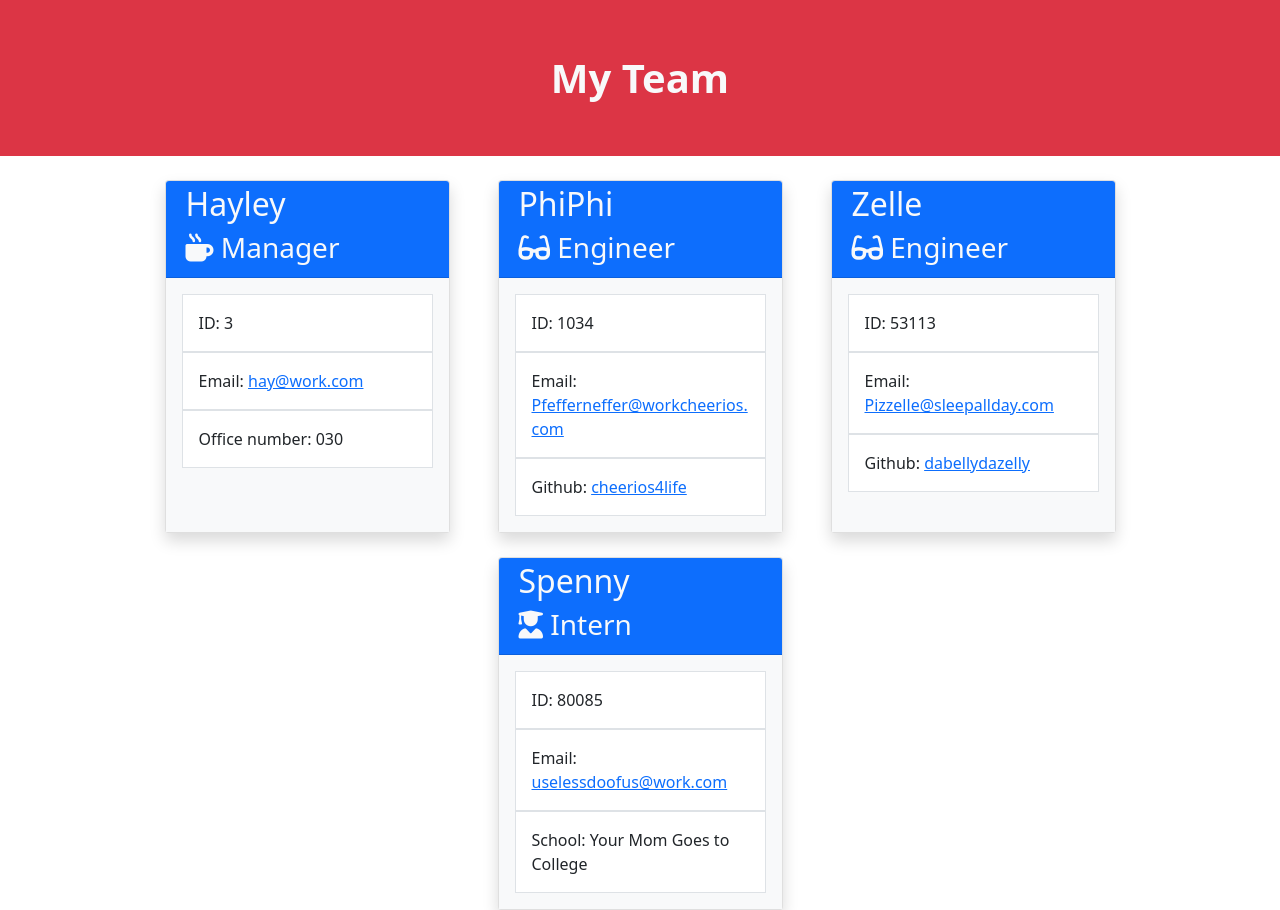
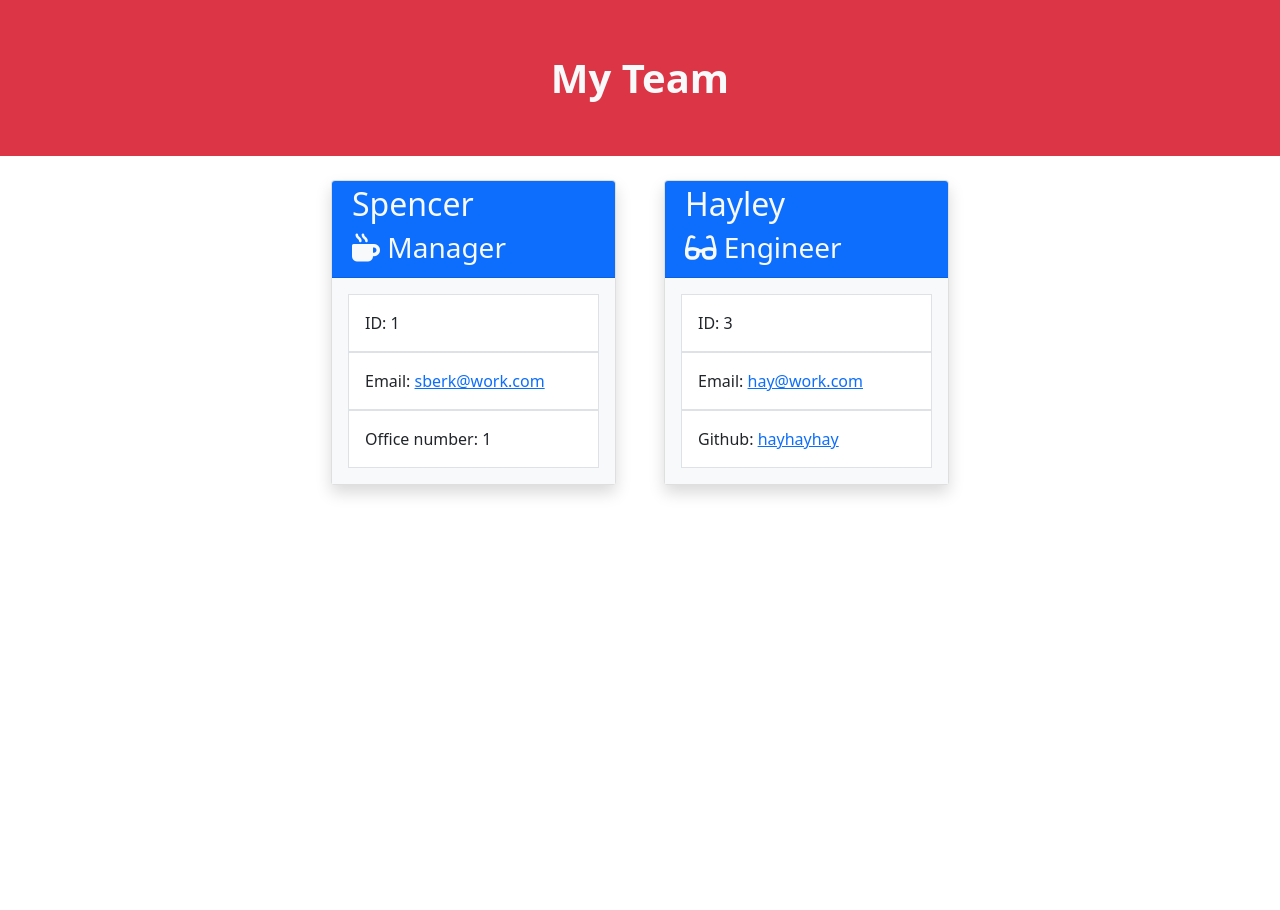
Before and after one commit to SBerkebile7/C10-Team-Profile-Generator, a website: page dist/index.html in a window 1280 px wide. After the commit the page ends 800 px from the top, so only its background shows below. Drawn offline with nearby package versions, Linux system fonts and the light colour scheme.

Commit message:
work on getting loop to end after check

```diff
--- a/dist/index.html
+++ b/dist/index.html
@@ -18,49 +18,25 @@
 
     <div class="rounded col-3 mt-4 mx-4 p-0 card shadow">
         <div class="text-light bg-primary p-1 card-header">
-            <h2 class='px-3'>Hayley</h2>
+            <h2 class='px-3'>Spencer</h2>
             <h3 class='px-3'><i class="fas fa-mug-hot"></i> Manager</h3>
         </div>
         <div class="bg-light card-body">
-            <div class="bg-white border p-3">ID: 3</div>
-            <div class="bg-white border p-3">Email: <a href="mailto:hay@work.com">hay@work.com</a></div>
-            <div class="bg-white border p-3">Office number: 030</div>
+            <div class="bg-white border p-3">ID: 1</div>
+            <div class="bg-white border p-3">Email: <a href="mailto:sberk@work.com">sberk@work.com</a></div>
+            <div class="bg-white border p-3">Office number: 1</div>
         </div>
     </div>
 
     <div class="col-3 mt-4 mx-4 p-0 card shadow">
         <div class="text-light bg-primary p-1 card-header">
-            <h2 class='px-3'>PhiPhi</h2>
+            <h2 class='px-3'>Hayley</h2>
             <h3 class='px-3'><i class="fas fa-glasses"></i> Engineer</h3>
         </div>
         <div class="bg-light card-body">
-            <div class="bg-white border p-3">ID: 1034</div>
-            <div class="bg-white border p-3">Email: <a href="mailto:Pfefferneffer@workcheerios.com">Pfefferneffer@workcheerios.com</a></div>
-            <div class="bg-white border p-3">Github: <a href="url" target="_blank">cheerios4life</a></div>
-        </div>
-    </div>
-
-    <div class="col-3 mt-4 mx-4 p-0 card shadow">
-        <div class="text-light bg-primary p-1 card-header">
-            <h2 class='px-3'>Zelle</h2>
-            <h3 class='px-3'><i class="fas fa-glasses"></i> Engineer</h3>
-        </div>
-        <div class="bg-light card-body">
-            <div class="bg-white border p-3">ID: 53113</div>
-            <div class="bg-white border p-3">Email: <a href="mailto:Pizzelle@sleepallday.com">Pizzelle@sleepallday.com</a></div>
-            <div class="bg-white border p-3">Github: <a href="url" target="_blank">dabellydazelly</a></div>
-        </div>
-    </div>
-
-    <div class="col-3 mt-4 mx-4 p-0 card shadow">
-        <div class="text-light bg-primary p-1 card-header">
-            <h2 class='px-3'>Spenny</h2>
-            <h3 class='px-3'><i class="fas fa-user-graduate"></i> Intern</h3>
-        </div>
-        <div class="bg-light card-body">
-            <div class="bg-white border p-3">ID: 80085</div>
-            <div class="bg-white border p-3">Email: <a href="mailto:uselessdoofus@work.com">uselessdoofus@work.com</a></div>
-            <div class="bg-white border p-3">School: Your Mom Goes to College</div>
+            <div class="bg-white border p-3">ID: 3</div>
+            <div class="bg-white border p-3">Email: <a href="mailto:hay@work.com">hay@work.com</a></div>
+            <div class="bg-white border p-3">Github: <a href="https://github.com/hayhayhay" target="_blank">hayhayhay</a></div>
         </div>
     </div>
 
```
